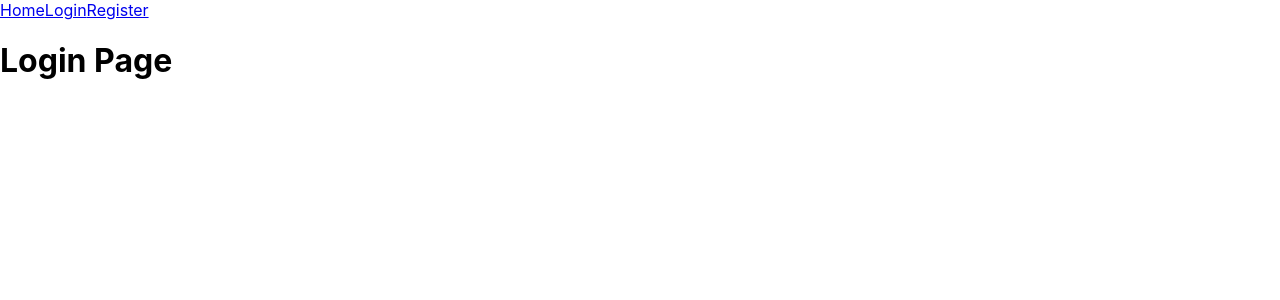
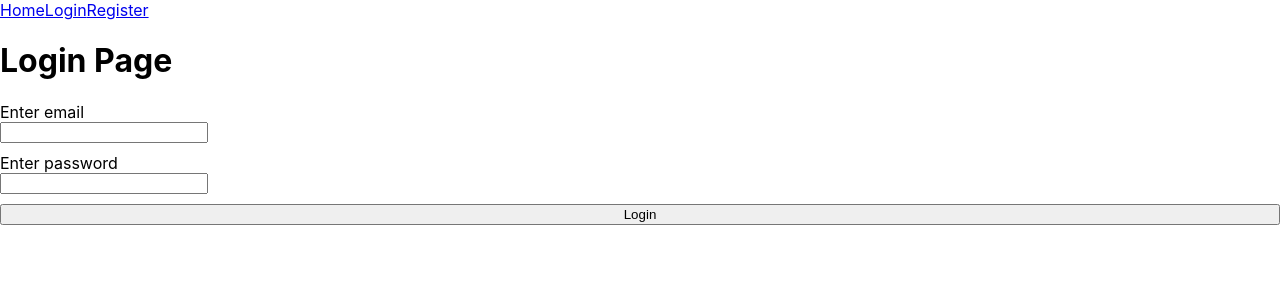
Before and after one commit to krasenDimitrov90/firebase-requests-react, a React (Create React App) app: page /login in a window 1280 px wide. Shown: the top 300 px of the page. Built offline with nearby package versions, Linux system fonts and the light colour scheme.

Commit message:
login form maked

```diff
--- a/src/App.js
+++ b/src/App.js
@@ -1,13 +1,14 @@
 import { BrowserRouter, Routes, Route, Link } from 'react-router-dom';
+import { AuthContextProvider } from './context/auth-context';
 import Home from './pages/Home';
 import Login from './pages/Login';
 import Register from './pages/Register';
 
-import logo from './logo.svg';
 import './App.css';
 
 function App() {
   return (
+    <AuthContextProvider>
       <BrowserRouter>
         <nav>
           <Link to={'/'} >Home</Link>
@@ -20,6 +21,7 @@ function App() {
           <Route path='/register' element={<Register />} />
         </Routes>
       </BrowserRouter>
+    </AuthContextProvider>
   );
 }
 
--- /dev/null
+++ b/src/context/auth-context.js
@@ -0,0 +1,40 @@
+import React from "react";
+
+const AuthContext = React.createContext({
+    token: '',
+    isLoggedIn: false,
+    login: (token) => { },
+    loggout: () => { },
+});
+
+export const AuthContextProvider = (props) => {
+
+    const token = !!localStorage.getItem('token');
+
+    const userIsLoggedIn = !!token;
+
+    const loginHandler = (token, userId) => {
+        localStorage.setItem('token', token);
+        localStorage.setItem('userId', userId);
+    };
+
+    const loggoutHandler = () => {
+        localStorage.removeItem('token');
+        localStorage.removeItem('userId');
+    };
+
+    const contextValue = {
+        token: token,
+        isLoggedIn: userIsLoggedIn,
+        login: loginHandler,
+        loggout: loggoutHandler,
+    };
+
+    return (
+        <AuthContext.Provider value={contextValue} >
+            {props.children}
+        </AuthContext.Provider>
+    );
+};
+
+export default AuthContext;
--- /dev/null
+++ b/src/hooks/use-input.js
@@ -0,0 +1,33 @@
+import React from "react";
+
+const useInput = (validateValue) => {
+    const [enteredValue, setEnteredValue] = React.useState('');
+    const [enteredValueIsTuoched, setEnteredValueIsTuoched] = React.useState(false);
+
+    const valueIsValid = validateValue(enteredValue);
+    const inputHasError = !valueIsValid && enteredValueIsTuoched;
+
+    const valueInputChangeHandler = (e) => {
+        setEnteredValue(e.target.value);
+    };
+
+    const valueInputOnBlurHandler = (e) => {
+        setEnteredValueIsTuoched(true);
+    };
+
+    const reset = () => {
+        setEnteredValue('');
+        setEnteredValueIsTuoched(false);
+    };
+
+    return {
+        value: enteredValue,
+        isValid: valueIsValid,
+        inputHasError,
+        valueInputChangeHandler,
+        valueInputOnBlurHandler,
+        reset,
+    }
+};
+
+export default useInput;
--- /dev/null
+++ b/src/pages/Login.css
@@ -0,0 +1,10 @@
+.login-form {
+    display: flex;
+    flex-direction: column;
+}
+
+#email,
+#password {
+    width: 200px;
+    margin-bottom: 10px;
+}
--- a/src/pages/Login.js
+++ b/src/pages/Login.js
@@ -1,8 +1,103 @@
 import React from "react";
+import AuthContext from "../context/auth-context";
+import useInput from "../hooks/use-input";
+import './Login.css';
+import * as api from '../services/api';
+import { HandleError } from "../services/errors";
+
+
+const loginURL = 'https://identitytoolkit.googleapis.com/v1/accounts:signInWithPassword?key=AIzaSyB0dqaMV0xMmpNH3wM-nAhgVjeD5R0xjU8';
+
+const emailValidator = /^[\w-\.]+@([\w-]+\.)+[\w-]{2,4}$/g;
 
 const Login = () => {
+
+    const authCtx = React.useContext(AuthContext);
+    const [isLoading, setIsLoading] = React.useState(false);
+
+    const {
+        value: enteredEmail,
+        isValid: enteredEmailIsValid,
+        inputHasError: emailInputIsInvalid,
+        valueInputChangeHandler: emailInputChangeHandler,
+        valueInputOnBlurHandler: emailInputOnBlurHandler,
+        reset: resetEmailInput,
+    } = useInput(value => value.match(emailValidator));
+
+    const {
+        value: enteredPassword,
+        isValid: enteredPasswordIsValid,
+        inputHasError: passwordInputIsInvalid,
+        valueInputChangeHandler: passwordInputChangeHandler,
+        valueInputOnBlurHandler: passwordInputOnBlurHandler,
+        reset: resetPasswordInput,
+    } = useInput(value => value.trim().length >= 6);
+
+
+    const submitHandler = (e) => {
+        e.preventDefault();
+
+        if (!enteredEmailIsValid) {
+            return;
+        }
+
+        if (!enteredPasswordIsValid) {
+            return;
+        }
+
+
+        const data = {
+            email: enteredEmail,
+            password: enteredPassword,
+            returnSecureToken: true,
+        };
+
+        setIsLoading(true);
+        api.post(loginURL, data)
+            .then(user => {
+                setIsLoading(false)
+                authCtx.login(user.idToken, user.localId);
+            })
+            .catch(err => {
+                setIsLoading(false)
+                err.then(error => {
+                    HandleError.loginError(error.error);
+                });
+            });
+        resetEmailInput();
+        resetPasswordInput();
+    };
+
+
     return (
-        <h1>Login Page</h1>
+        <>
+            <h1>Login Page</h1>
+            <form onSubmit={submitHandler} className="login-form">
+                <label htmlFor="email">Enter email</label>
+                <input
+                    type="text"
+                    id="email"
+                    name="email"
+                    value={enteredEmail}
+                    onBlur={emailInputOnBlurHandler}
+                    onChange={emailInputChangeHandler}
+                />
+                {emailInputIsInvalid && <p>Invalid Email!</p>}
+                <label htmlFor="password">Enter password</label>
+                <input
+                    type="password"
+                    id="password"
+                    name="password"
+                    value={enteredPassword}
+                    onChange={passwordInputChangeHandler}
+                    onBlur={passwordInputOnBlurHandler}
+                />
+                {passwordInputIsInvalid && <p>Wrong password</p>}
+                {isLoading && <p>Loading...</p>}
+                {!isLoading && <button>Login</button>}
+
+            </form>
+        </>
     );
 };
 
--- /dev/null
+++ b/src/pages/Register.css
@@ -0,0 +1,11 @@
+.register-form {
+    display: flex;
+    flex-direction: column;
+}
+
+#email,
+#password,
+#repeat-password {
+    width: 200px;
+    margin-bottom: 10px;
+}
--- a/src/pages/Register.js
+++ b/src/pages/Register.js
@@ -1,8 +1,19 @@
 import React from "react";
+import './Register.css';
 
 const Register = () => {
     return (
+        <>
         <h1>Register Page</h1>
+        <form className="login-form">
+            <label htmlFor="email">Enter email</label>
+            <input type="text" id="email" name="email" />
+            <label htmlFor="password">Enter password</label>
+            <input type="password" id="password" name="password" />
+            <label htmlFor="repeat-password">Repeat password</label>
+            <input type="password" id="repeat-password" name="repeat-password" />
+        </form>
+        </>
     );
 };
 
--- a/src/services/api.js
+++ b/src/services/api.js
@@ -15,14 +15,12 @@ const request = (method, url, data, token = null) => {
 
     return fetch(url, options)
         .then(res => {
-            console.log(res);
             if (!res.ok) {
                 throw res.json();
             }
             return res.json();
         })
         .then(data => {
-            console.log(data);
             return data;
         })
         .catch(error => {
--- /dev/null
+++ b/src/services/errors.js
@@ -0,0 +1,26 @@
+// const registerError = {
+//     'INVALID_EMAIL': 'Invalid email address!',
+//     'EMAIL_EXISTS': 'Email exists',
+//     'WEAK_PASSWORD : Password should be at least 6 characters': 'Password must contain at least 6 characters',
+// };
+
+// const loginError = {
+//     'INVALID_EMAIL': 'Invalid email!',
+//     'EMAIL_NOT_FOUND': 'Email not found!',
+//     'INVALID_PASSWORD': 'Wrong password!',
+// };
+
+
+export class HandleError {
+    static registerError(error, component) {
+        alert(error.message);
+        // component.textContent = registerError[error.message];
+        // component.style.display = 'block';
+    }
+
+    static loginError(error, component) {
+        alert(error.message);
+        // component.textContent = loginError[error.message];
+        // component.style.display = 'block';
+    }
+}
--- a/src/services/login.js
+++ b/src/services/login.js
@@ -1,12 +1,11 @@
 import * as api from "../api.js";
 import { HandleError } from "../errors.js";
-console.log('in login componnet');
 
 const loginURL = 'https://identitytoolkit.googleapis.com/v1/accounts:signInWithPassword?key=AIzaSyB0dqaMV0xMmpNH3wM-nAhgVjeD5R0xjU8';
 
-let loggedInComponent = document.getElementById('logged');
+// let loggedInComponent = document.getElementById('logged');
 
-const loginErrorEl = document.getElementById('login-error');
+// const loginErrorEl = document.getElementById('login-error');
 
 
 const loginHandler = (e) => {
```
Also changed, not shown: src/components/ErrorBoundary.js (added, +25 -0 lines). Lines whose indentation alone changed are shown as unchanged.
